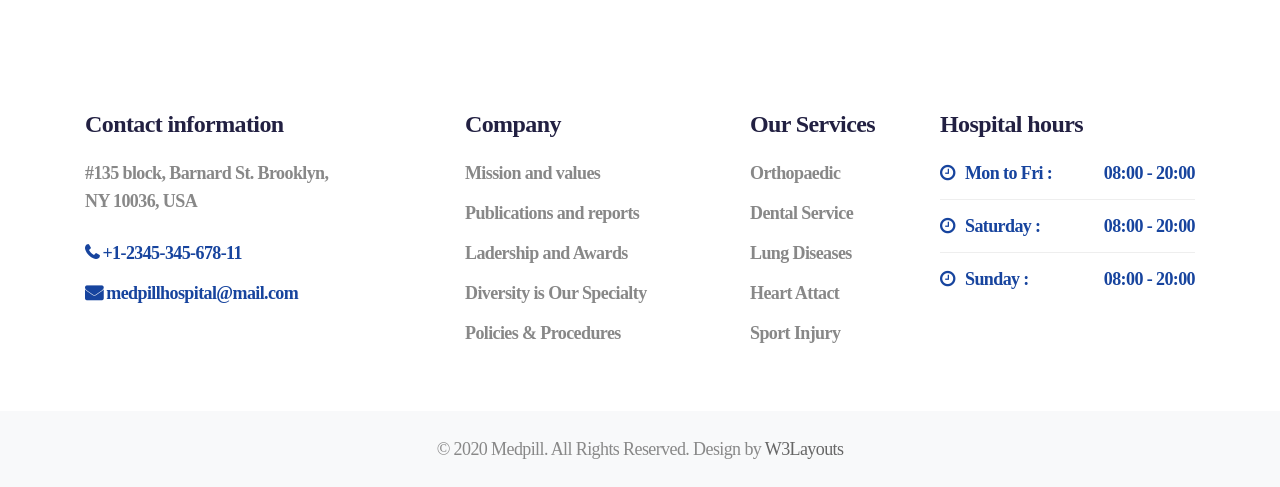
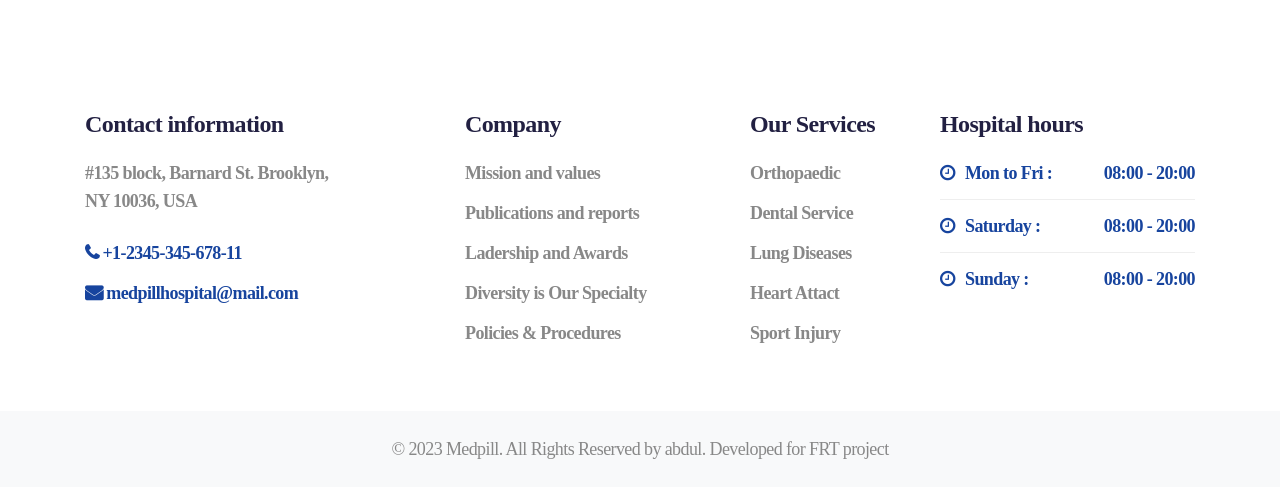
Before and after one commit to 20A31A04T2/pills, a plain HTML site: page index.html in a window 1280 px wide. Shown: the part 3573-4060 px from the top of the page. Drawn offline with Linux system fonts and the light colour scheme; a script that the page names is missing; a web font is replaced by a local one.

Commit message:
Update index.html

```diff
--- a/index.html
+++ b/index.html
@@ -499,8 +499,7 @@ Author URL: http://w3layouts.com
       </div>
       <div class="midd-footer-28 align-center py-lg-4 py-3 mt-md-5 mt-3">
         <div class="container">
-          <p class="copy-footer-28 text-center"> &copy; 2020 Medpill. All Rights Reserved. Design by <a
-              href="https://w3layouts.com/">W3Layouts</a></p>
+          <p class="copy-footer-28 text-center"> &copy; 2023 Medpill. All Rights Reserved by abdul. Developed for FRT project</a></p>
         </div>
       </div>
       </div>
```
